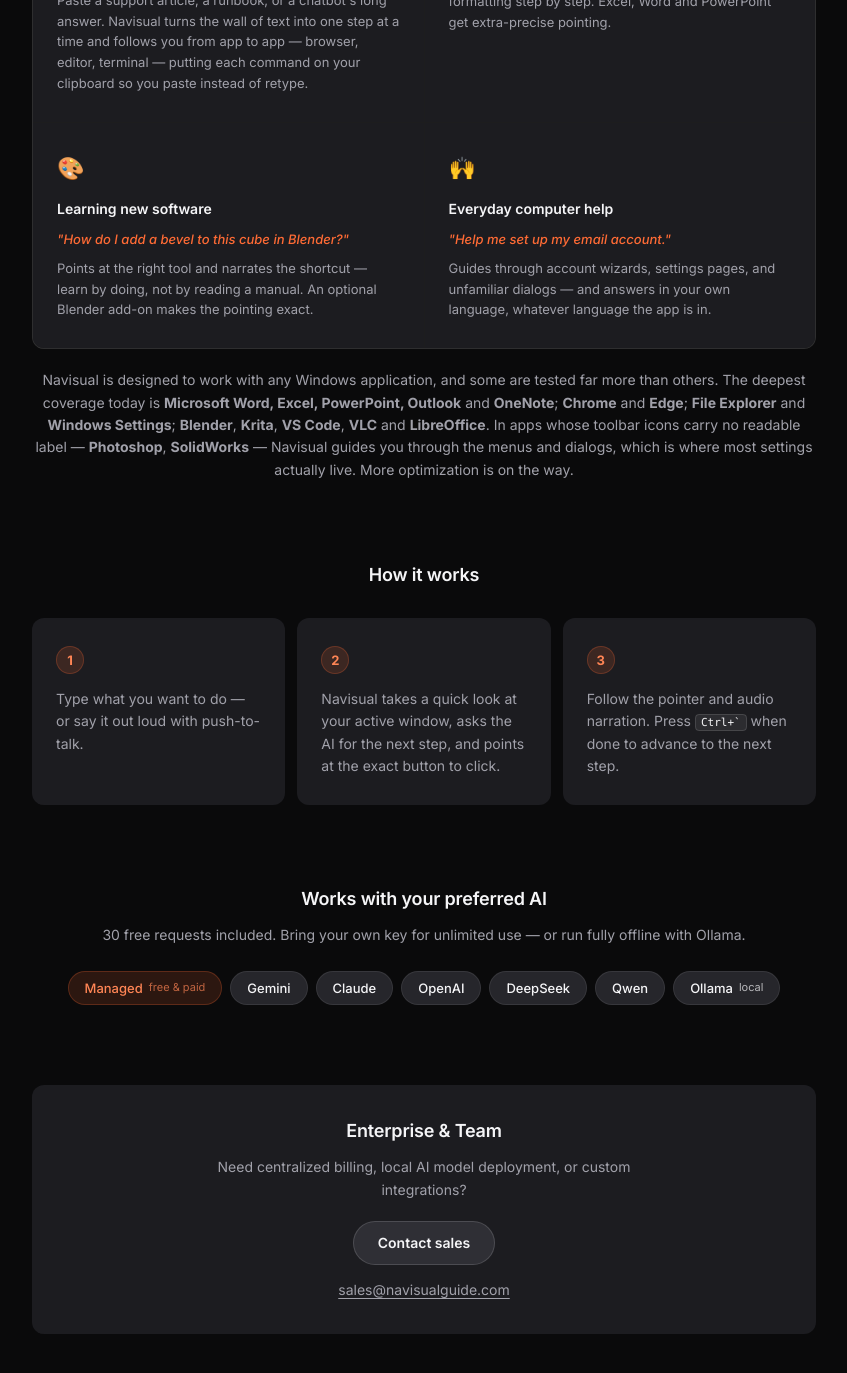
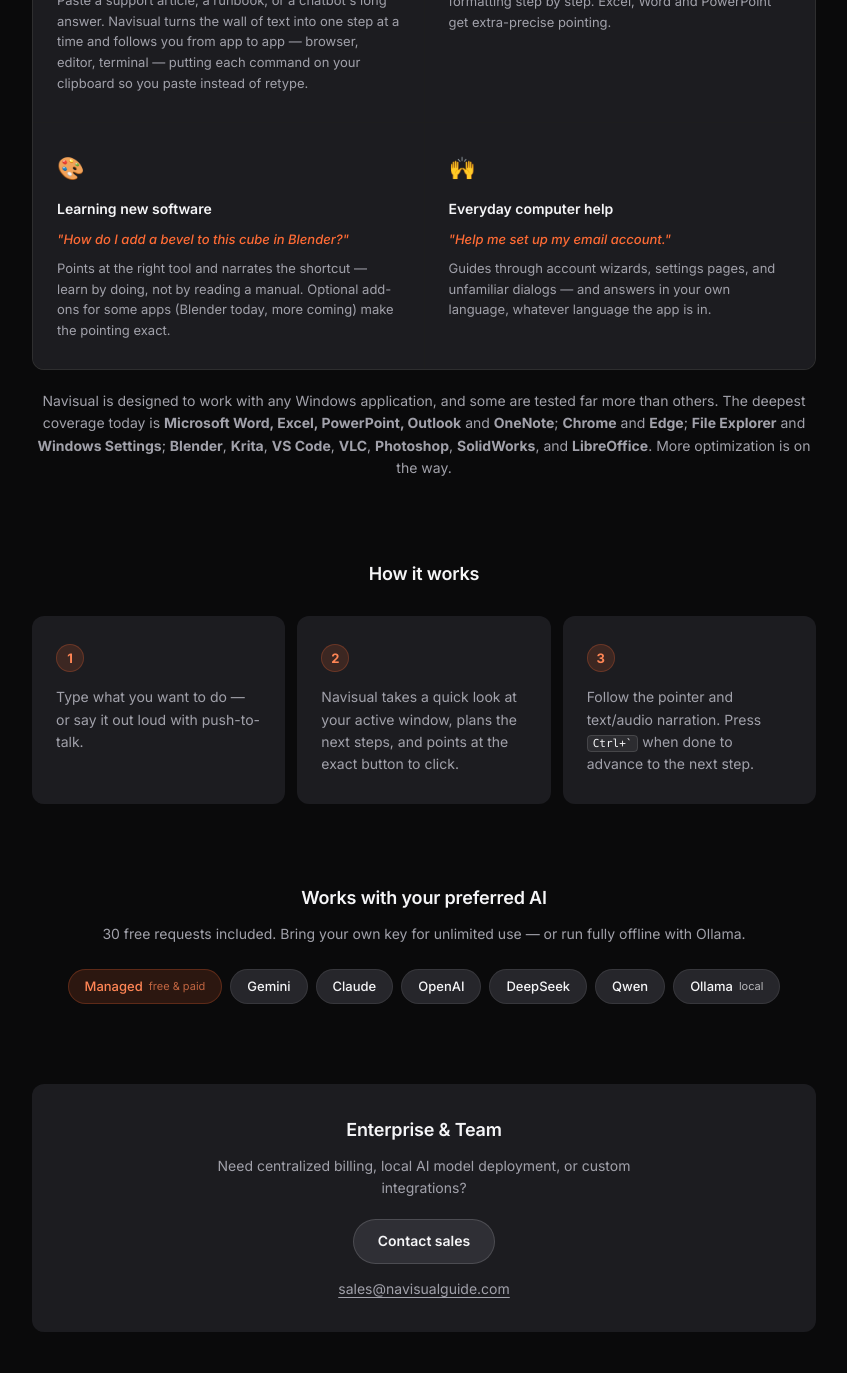
Before and after one commit to NavisualGuide/NavisualGuide.github.io, a Jekyll site: the page index.html, which Jekyll copies as it is, in a window 1280 px wide and 1400 px high, scrolled down 1685 px. Shown: the top 1373 px of the window, without its empty margins (216-1063 px from the left). Built offline with Jekyll 4.4.1, drawn with Linux system fonts in a browser that asks for light colours; some of the changed text lies outside the part shown.

Commit message:
Homepage copy: founder's edits, plus typos and the hedge I should not have added
Founder edits kept as written. Two are real corrections:

- Privacy said screenshots "aren't written to disk unless you choose to save
  them" -- the SUPERSEDED promise. privacy.html records why it changed on
  2026-09-18: what matters is WHERE a screenshot goes, not WHETHER it is
  written, since three features write one. Now "aren't stored on Navisual's
  servers", which matches the policy that owns the claim.
- The full-desktop exclusion dropped, deliberately: whole-screen capture is a
  real option and the founder judged the carve-out not worth the words.

Five typos fixed: "plan for" -> "plans"; "add-ons ... makes" -> "make";
"active window or one of a screenshot" -> "active window, or a single screen";
"stay in your computer" -> "on"; a doubled "your" in the first FAQ answer. FAQ
capture scope now names the single-screen case too, matching the privacy
section above it.

And a correction of my own. I had hedged Photoshop and SolidWorks as "guided
through menus and dialogs" -- reverting a conclusion already recorded in
content-queue.md, and one I had edited myself: zero UIA does NOT mean Navisual
fails. The AI bounding box is a real locating channel, model-comparison.md
grades Gemini 3 grounding "Excellent -- best by a clear margin", and v0.7.7's
Photoshop finding was that the bbox WAS correct; our own panel was occluding
it. The gate is per-PATH, not per-APP. The featureList entry now states the
mechanism instead of apologising for it, and the founder's flat app list
stands.

Verified: every app named in the JSON-LD also appears in the visible page.

Co-Authored-By: Claude Opus 5 <noreply@anthropic.com>

```diff
--- a/index.html
+++ b/index.html
@@ -62,8 +62,8 @@
                 "Shows you where to click and what to type — an on-screen pointer on the real control, with a caption and spoken instruction",
                 "Never clicks, types, or takes control. Navisual does not operate your computer; you perform every action yourself",
                 "Points at the real on-screen element rather than guessing pixel coordinates, so it stays correct after you move or resize a window",
-                "Tested in Microsoft Word, Excel, PowerPoint and Outlook; Chrome and Edge; File Explorer and Windows Settings; Blender, Krita, VS Code, VLC, LibreOffice and OneNote",
-                "Guides through menus and dialogs even in apps whose toolbar icons carry no readable label, such as Photoshop and SolidWorks",
+                "Works with any app — Tested in Microsoft Word, Excel, PowerPoint and Outlook; Chrome and Edge; File Explorer and Windows Settings; Blender, Krita, VS Code, VLC, LibreOffice, OneNote and more",
+                "Locates controls even where an app exposes no accessible names — Photoshop, Krita and SolidWorks included — by combining the AI's own visual grounding with local verification",
                 "Works with the built-in free tier, your own API key, or a local model via Ollama"
           ],
           "applicationSubCategory": "Screen assistant / guided software navigation",
@@ -148,7 +148,7 @@
           <span class="case-icon">🎨</span>
           <h3 class="case-title">Learning new software</h3>
           <p class="case-prompt">"How do I add a bevel to this cube in Blender?"</p>
-          <p class="case-desc">Points at the right tool and narrates the shortcut — learn by doing, not by reading a manual. An optional Blender add-on makes the pointing exact.</p>
+          <p class="case-desc">Points at the right tool and narrates the shortcut — learn by doing, not by reading a manual. Optional add-ons for some apps (Blender today, more coming) make the pointing exact.</p>
         </div>
         <div class="case">
           <span class="case-icon">🙌</span>
@@ -163,10 +163,7 @@
         Outlook</strong> and <strong>OneNote</strong>; <strong>Chrome</strong> and
         <strong>Edge</strong>; <strong>File Explorer</strong> and <strong>Windows Settings</strong>;
         <strong>Blender</strong>, <strong>Krita</strong>, <strong>VS Code</strong>,
-        <strong>VLC</strong> and <strong>LibreOffice</strong>. In apps whose toolbar icons carry no
-        readable label — <strong>Photoshop</strong>, <strong>SolidWorks</strong> — Navisual
-        guides you through the menus and dialogs, which is where most settings actually live.
-        More optimization is on the way.
+        <strong>VLC</strong>, <strong>Photoshop</strong>, <strong>SolidWorks</strong>, and <strong>LibreOffice</strong>. More optimization is on the way.
       </p>
     </section>
 
@@ -180,11 +177,11 @@
         </div>
         <div class="step">
           <span class="step-num">2</span>
-          <p>Navisual takes a quick look at your active window, asks the AI for the next step, and points at the exact button to click.</p>
+          <p>Navisual takes a quick look at your active window, plans the next steps, and points at the exact button to click.</p>
         </div>
         <div class="step">
           <span class="step-num">3</span>
-          <p>Follow the pointer and audio narration. Press <kbd>Ctrl+`</kbd> when done to advance to the next step.</p>
+          <p>Follow the pointer and text/audio narration. Press <kbd>Ctrl+`</kbd> when done to advance to the next step.</p>
         </div>
       </div>
     </section>
@@ -230,9 +227,9 @@
     <section class="privacy-section">
       <h2>Privacy</h2>
       <p>
-        Navisual sends only your <strong>active window</strong> — never your full desktop —
-        and only to the AI provider you choose. Screenshots stay in memory and
-        <strong>aren't written to disk unless you choose to save them</strong>.
+        Navisual sends only your <strong>active window, or a single screen</strong> if you
+        pick one — and only to the AI provider you choose. Screenshots stay on your computer and
+        <strong>aren't stored on Navisual's servers</strong>.
       </p>
       <p>
         The free tier is free because its AI provider may retain and train on your requests;
@@ -258,7 +255,7 @@
       </details>
       <details>
         <summary>What data leaves my machine?</summary>
-        <p>A screenshot of your <strong>active window</strong> (not the full desktop) plus your conversation text, sent to whichever AI provider you choose. Element matching runs locally. Note: the <strong>free</strong> tier's AI models may retain and train on those requests (screenshot included); paid tiers don't under their providers' current policies, and Ollama keeps everything local — see the <a href="/privacy.html">Privacy Policy</a>.</p>
+        <p>A screenshot of your <strong>active window</strong> — or of a single screen, if you pick one — plus your conversation text, sent to whichever AI provider you choose. Element matching runs locally. Note: the <strong>free</strong> tier's AI models may retain and train on those requests (screenshot included); paid tiers don't under their providers' current policies, and Ollama keeps everything local — see the <a href="/privacy.html">Privacy Policy</a>.</p>
       </details>
       <details>
         <summary>Can it run fully offline?</summary>
```
Also changed, not shown: other parts of index.html (+1 -1 lines).
